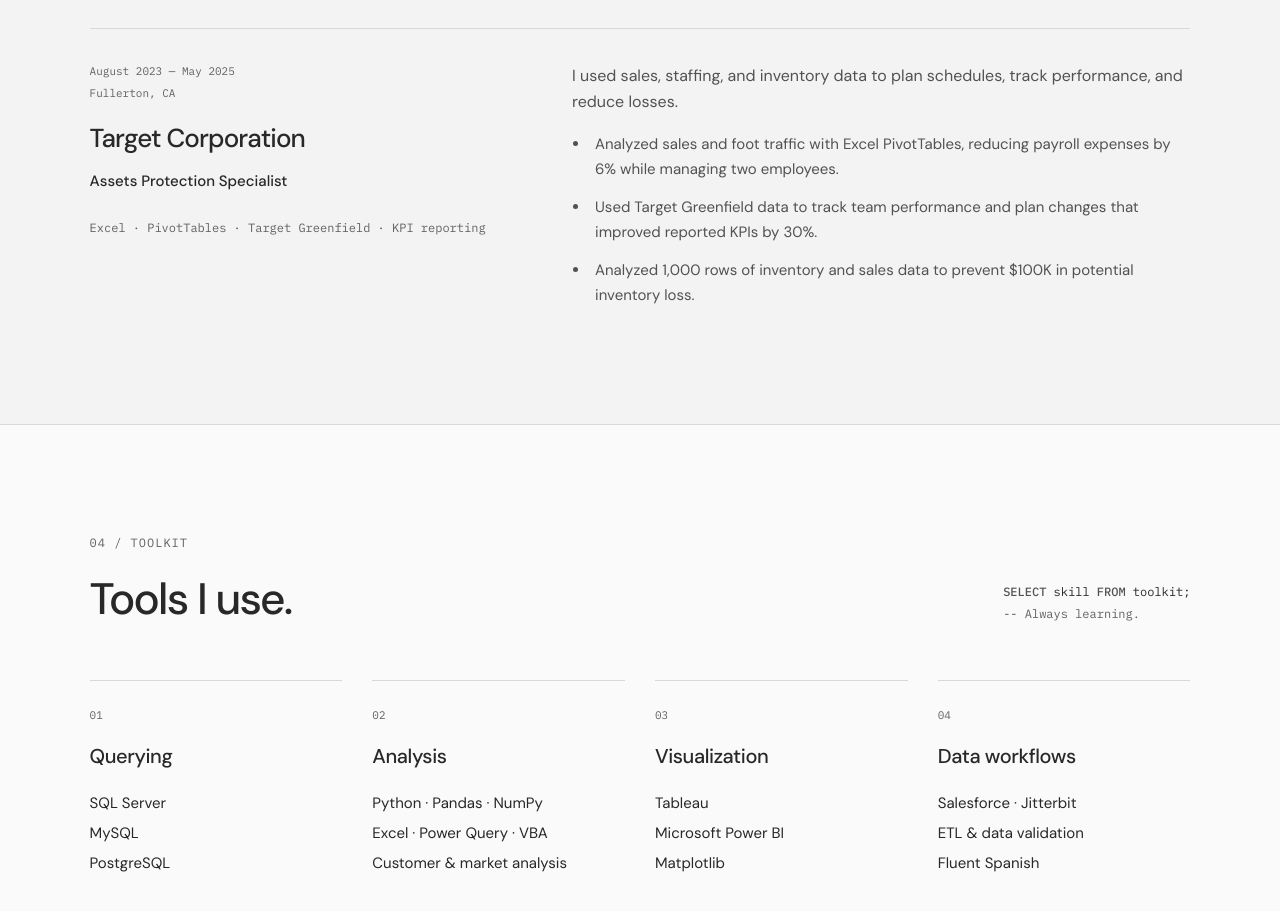
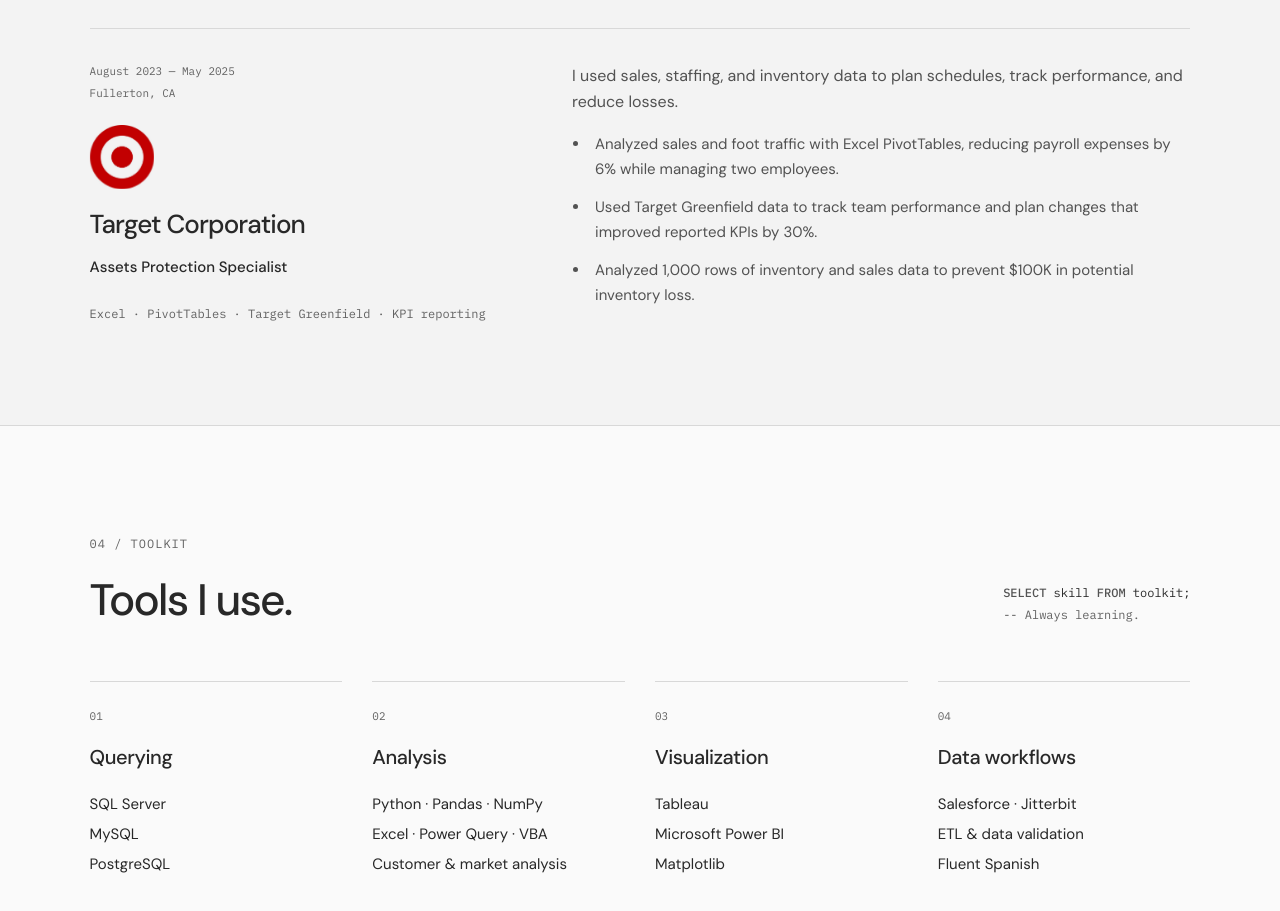
Before and after one commit to StevenRodriguezAnalyst/StevenRodriguezAnalyst.github.io, a React (Vite) app: page / in a window 1280 px wide. Shown: the part 4260-5171 px from the top of the page. Built offline with nearby package versions, Linux system fonts and the light colour scheme.

Commit message:
Build Steven Rodriguez data analyst portfolio

```diff
--- a/src/data/portfolio.ts
+++ b/src/data/portfolio.ts
@@ -55,8 +55,8 @@
         "Analyzed 1,000 rows of inventory and sales data to prevent $100K in potential inventory loss."
       ],
       "tools": "Excel · PivotTables · Target Greenfield · KPI reporting",
-      "logo": "",
-      "logoAlt": ""
+      "logo": "./target-logo.jpg",
+      "logoAlt": "Target bullseye"
     }
   ],
   "skills": [
--- a/src/main.tsx
+++ b/src/main.tsx
@@ -150,7 +150,7 @@
 {p.experience.map(e=><article className="experience-row" key={e.company}>
 <div className="experience-overview">
 <div className="experience-meta"><span>{e.dates}</span><span>{e.location}</span></div>
-{e.logo && <div className="experience-logo"><img src={e.logo} alt={e.logoAlt} width="553" height="169" loading="lazy" decoding="async" /></div>}
+{e.logo && <div className={e.company === "Target Corporation" ? "experience-logo target-logo" : "experience-logo"}><img src={e.logo} alt={e.logoAlt} width="553" height="169" loading="lazy" decoding="async" /></div>}
 <h3>{e.company}</h3><strong className="role">{e.role}</strong>
 <div className="tools">{e.tools}</div>
 </div>
--- a/src/style.css
+++ b/src/style.css
@@ -241,3 +241,5 @@
 
 /* Use both columns for each role rather than reserving an empty label column. */
 .experience{display:block}.experience-heading{margin-bottom:40px}.experience-heading .label{margin-bottom:22px}.experience-row{display:grid;grid-template-columns:minmax(0,1fr) minmax(0,1.45fr);gap:56px;padding-top:34px}.experience-row+.experience-row{margin-top:34px}.experience-meta{flex-direction:column;gap:5px}.experience-details p{margin-top:0}.experience-row h3{font-size:26px}.experience-overview .tools{line-height:1.8;margin-bottom:0}.experience-logo{background:transparent;padding:0;margin-top:22px}.experience-logo img{width:240px;filter:grayscale(1) brightness(0) invert(.88)}[data-theme="light"] .experience-logo img{filter:none}@media(max-width:760px){.experience-row{grid-template-columns:1fr;gap:22px}.experience-heading{margin-bottom:28px}.experience-overview .tools{margin-top:16px}.experience-logo img{width:220px}}
+
+.experience-logo.target-logo{display:block;width:64px;height:64px}.experience-logo.target-logo img{width:64px;height:64px;filter:invert(1) grayscale(1);mix-blend-mode:screen}[data-theme="light"] .experience-logo.target-logo img{filter:none;mix-blend-mode:multiply}
```
Also changed, not shown: public/target-logo.jpg (added).
